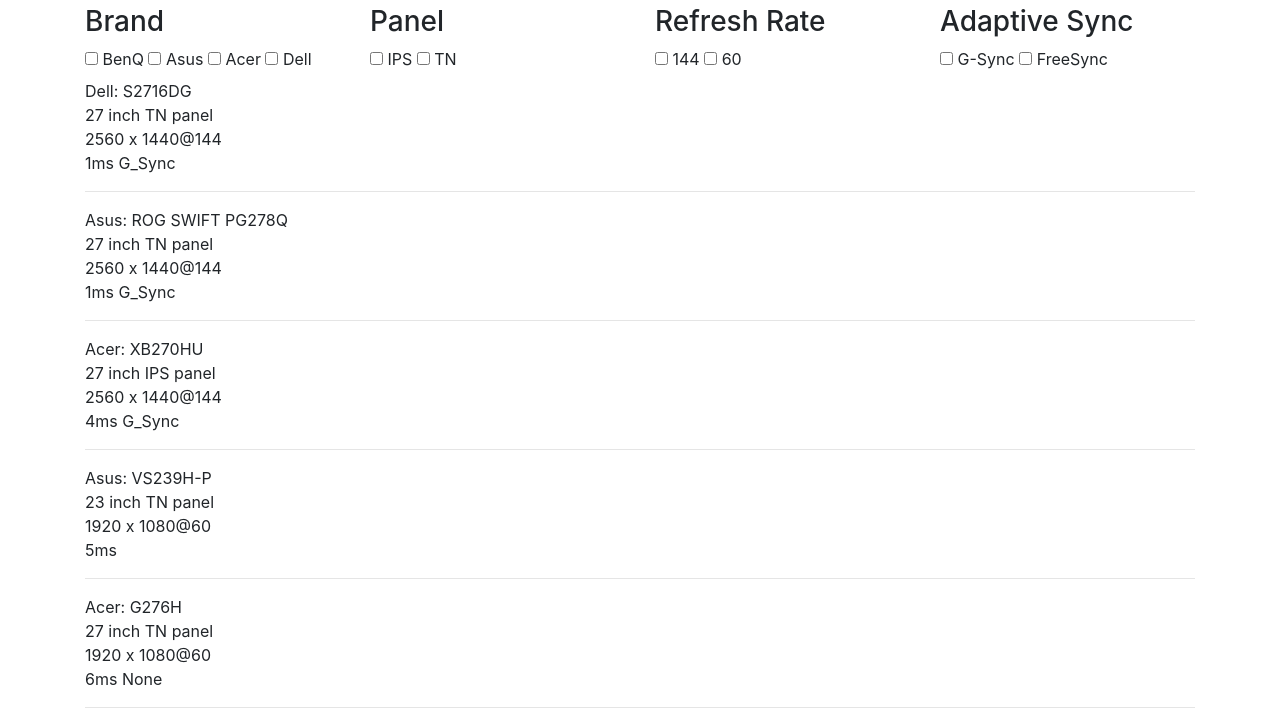
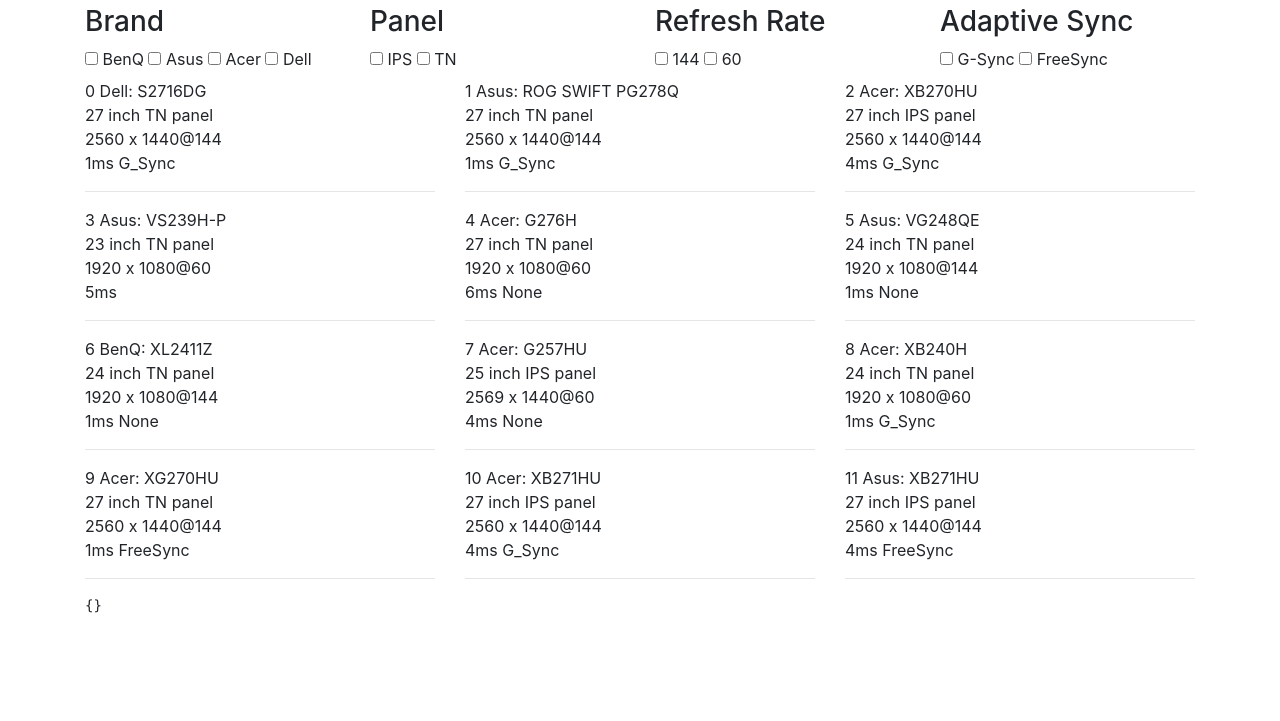
Before and after one commit to erik-farmer/monitour, a plain HTML site: page ngApp/index.html in a window 1280 px wide. Shown: the part 51-772 px from the top of the page. Drawn offline with nearby package versions, Linux system fonts and the light colour scheme; some packages are replaced by stand-ins of ours.

Commit message:
Add TBS row solution. TODO: Style boxes

```diff
--- a/ngApp/listView/list.html
+++ b/ngApp/listView/list.html
@@ -53,12 +53,17 @@
     </div>
   </div>
 
-  <div ng-repeat="m in vm.monitors | filter:vm.filterByProperties">
-    {{m.brand}}: {{m.model}} <br>
-    {{m.size}} inch {{m.panel}} panel<br>
-    {{m.resolution}}@{{m.refreshRate}}<br>
-    {{m.responseTime}}ms {{m.adaptiveSync}}
-    <hr>
+  <div class="row" >
+      <div class="col-md-4" ng-repeat="m in vm.monitors | filter:vm.filterByProperties">
+        {{$index}} {{m.brand}}: {{m.model}} <br>
+        {{m.size}} inch {{m.panel}} panel<br>
+        {{m.resolution}}@{{m.refreshRate}}<br>
+        {{m.responseTime}}ms {{m.adaptiveSync}}
+        <hr>
+      </div>
+      <div class="clearfix" ng-if="$index%3==2"></div>
   </div>
+
   <pre>{{vm.filter|json}}</pre>
+
 </div>
```
